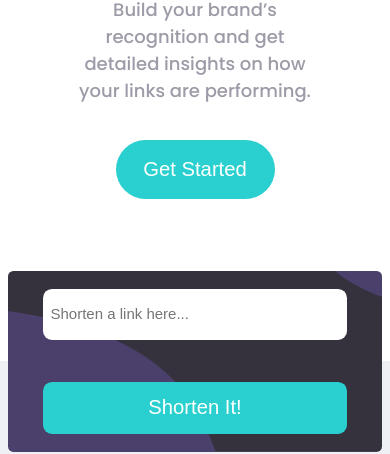
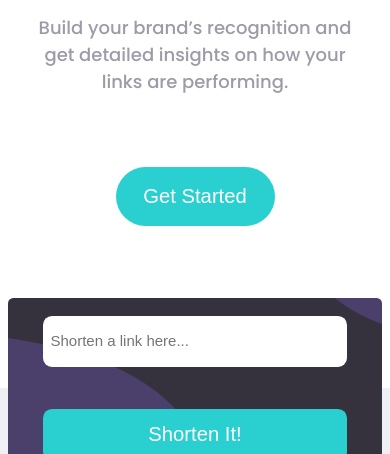
Before and after one commit to sirtralala/Frontend-Mentor-URL-Shortening-Landing-Page, a website: page src/index.html in a window 390 px wide. Shown: the part 646-1100 px from the top of the page. Drawn offline with nearby package versions, Linux system fonts and the light colour scheme.

```diff
--- a/src/sass/_header.scss
+++ b/src/sass/_header.scss
@@ -35,7 +35,7 @@
             color: $grayish-violet;
 
             @media only screen and (max-width: 650px) {
-                margin: 0 2rem;
+                margin: 2rem 0;
             }
         }
 
```
Also changed, not shown: src/sass/main.css.
